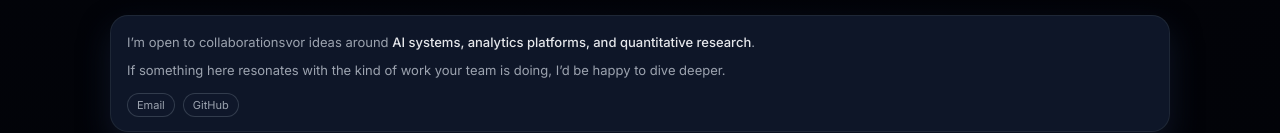
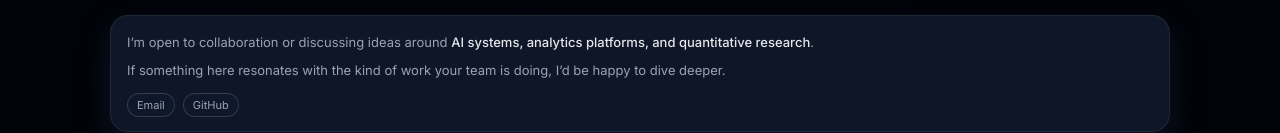
Before and after one commit to joshuadefreitas/joshuadefreitas.github.io, a plain HTML site: page index.html in a window 1280 px wide. Shown: the part 1681-1814 px from the top of the page. Drawn offline with Linux system fonts and the light colour scheme.

Commit message:
Update index.html

```diff
--- a/index.html
+++ b/index.html
@@ -866,7 +866,7 @@
         </div>
         <div class="card-soft">
           <p class="about-body">
-            I’m open to collaborationsvor ideas around
+            I’m open to collaboration or discussing ideas around
             <strong>AI systems, analytics platforms, and quantitative research</strong>.
           </p>
           <p class="about-body" style="margin-bottom: 12px;">
```
